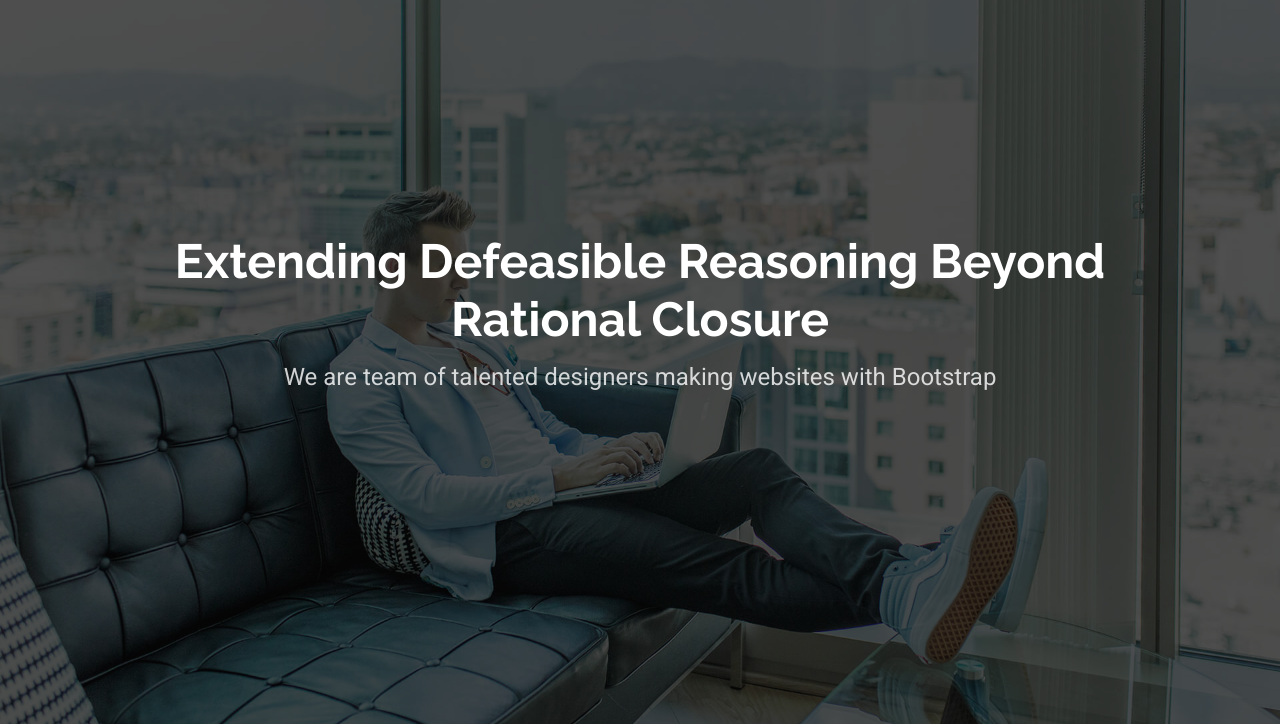
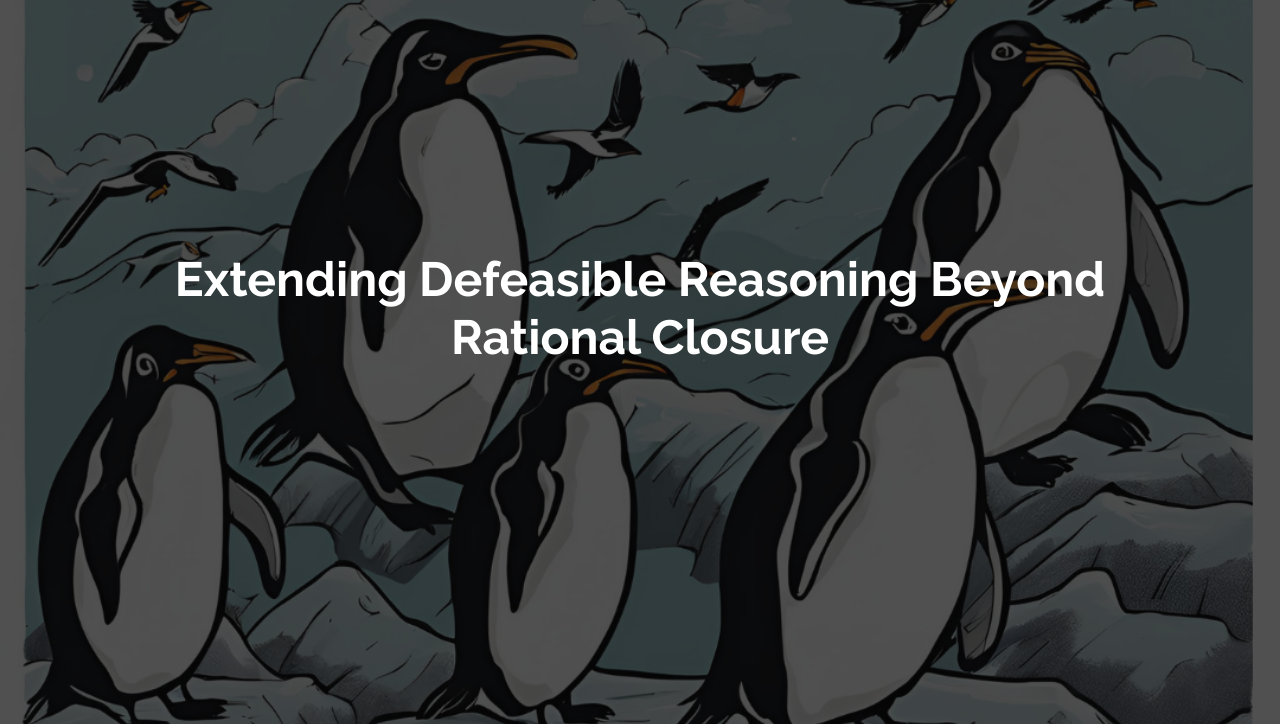
Before and after one commit to thabomoloi/extrc-website, a plain HTML site: page starter-page.html in a window 1280 px wide. Shown: the part 76-802 px from the top of the page. Drawn offline with Linux system fonts and the light colour scheme.

Commit message:
Penguin background(not great)

```diff
--- a/starter-page.html
+++ b/starter-page.html
@@ -91,7 +91,7 @@
     <main class="main">
       <!-- Hero Section -->
       <section id="hero" class="hero section dark-background">
-        <img src="assets/img/hero-bg.jpg" alt="" data-aos="fade-in" />
+        <img src="assets\img\background.png" alt="" data-aos="fade-in" />
 
         <div
           class="container d-flex flex-column align-items-center text-center"
@@ -100,7 +100,6 @@
             Extending Defeasible Reasoning Beyond Rational Closure
           </h2>
           <p data-aos="fade-up" data-aos-delay="200">
-            We are team of talented designers making websites with Bootstrap
           </p>
           <!-- <div data-aos="fade-up" data-aos-delay="300">
           <a href="https://www.youtube.com/watch?v=Y7f98aduVJ8" class="glightbox pulsating-play-btn"></a>
@@ -354,7 +353,7 @@
               <p>
                 The experimental results showed that both binary and ternary search methods consistently outperformed the naive implementation in terms of execution time, regardless of the size of the knowledge base. Below is a graph illustrating the comparison of execution times.
               </p>
-              <img src="C:\Users\maqho\OneDrive\Pictures\Graph.png" alt="Execution Time Comparison Graph" class="img-fluid">
+              <img src="assets\img\Graph.png" alt="Execution Time Comparison Graph" class="img-fluid">
             </div>
 
             <!-- Future Work Recommendations Section -->
```
Also changed, not shown: assets/img/Graph.png (added), assets/img/background.png (added), 1 other file.
